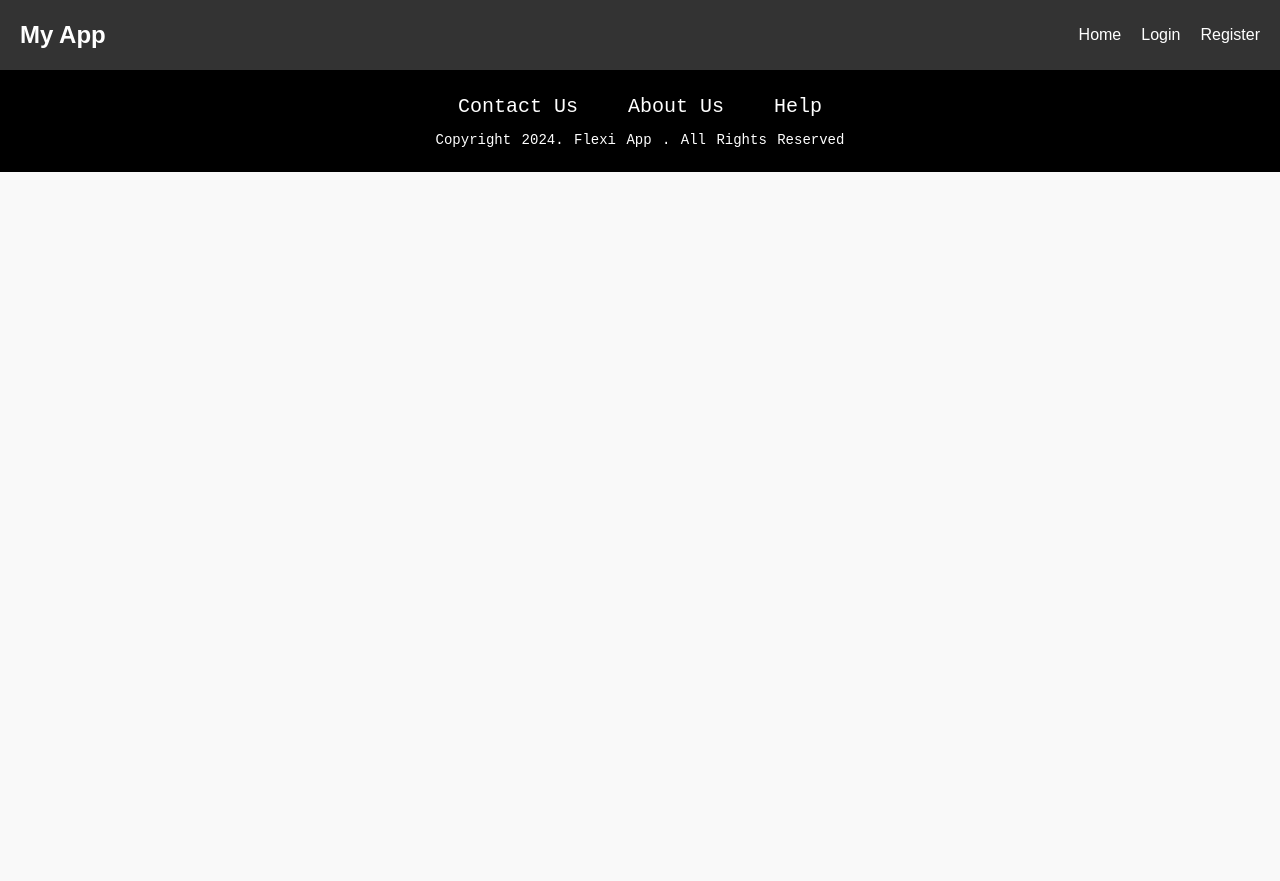
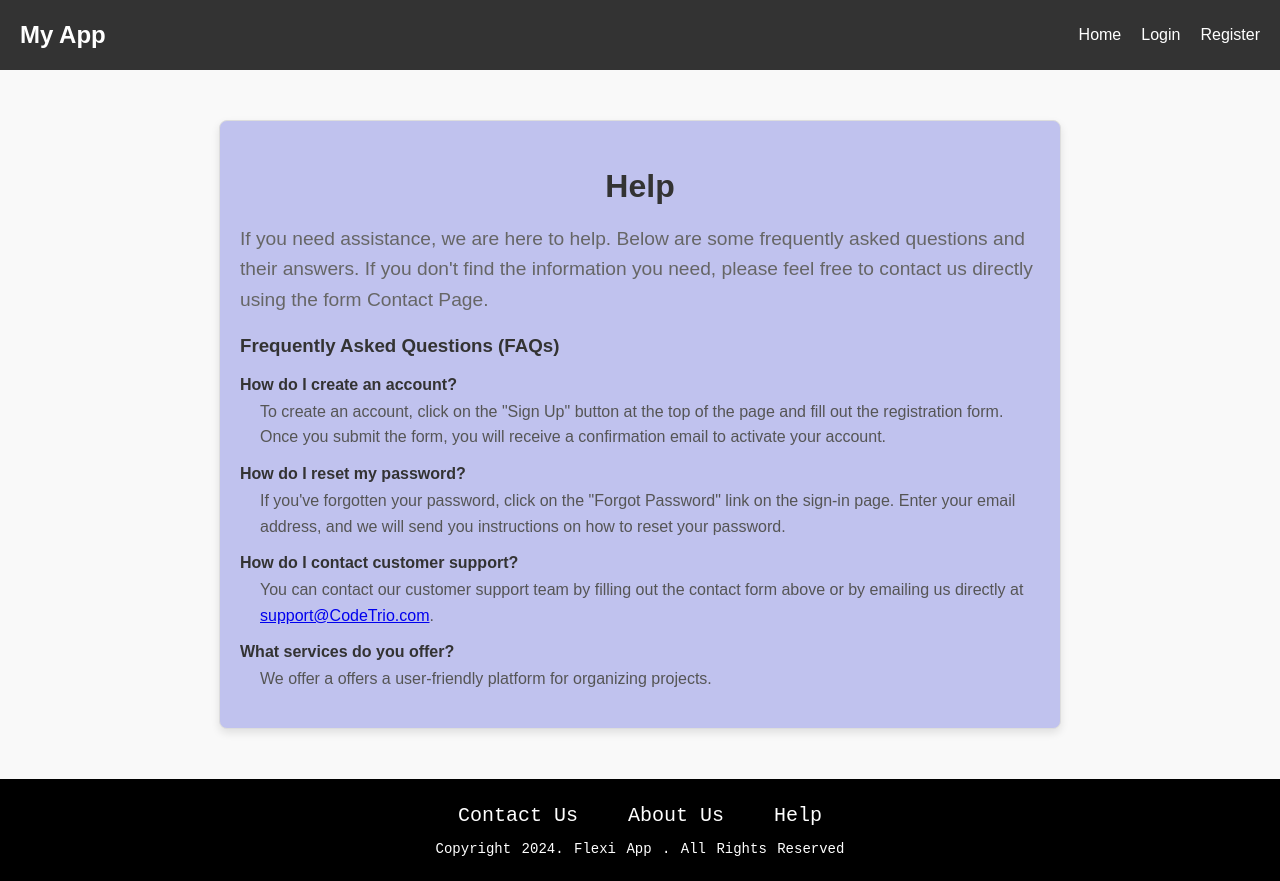
Before and after one commit to Fadhel-SH/Flexi_App_Serve_Frontend, a React (Vite) app: page /help in a window 1280 px wide. Before the commit the page ends 800 px from the top, so only its background shows below. Built offline with nearby package versions, Linux system fonts and the light colour scheme.

Commit message:
fix help page

```diff
--- a/src/App.jsx
+++ b/src/App.jsx
@@ -30,6 +30,7 @@ function App() {
           <Route path="/profile" element={<Profile />} />
           <Route path="/about" element={<About />} />
           <Route path="/contact" element={<Contact />} />
+          <Route path="/help" element={<Help />} />
           <Route path="/" element={<Home />} />
         </Routes>
         <Footer />
--- a/src/pages/Help.jsx
+++ b/src/pages/Help.jsx
@@ -22,4 +22,4 @@ export default function Help() {
     </ul>
   </section>
     );
-}
+};
```
